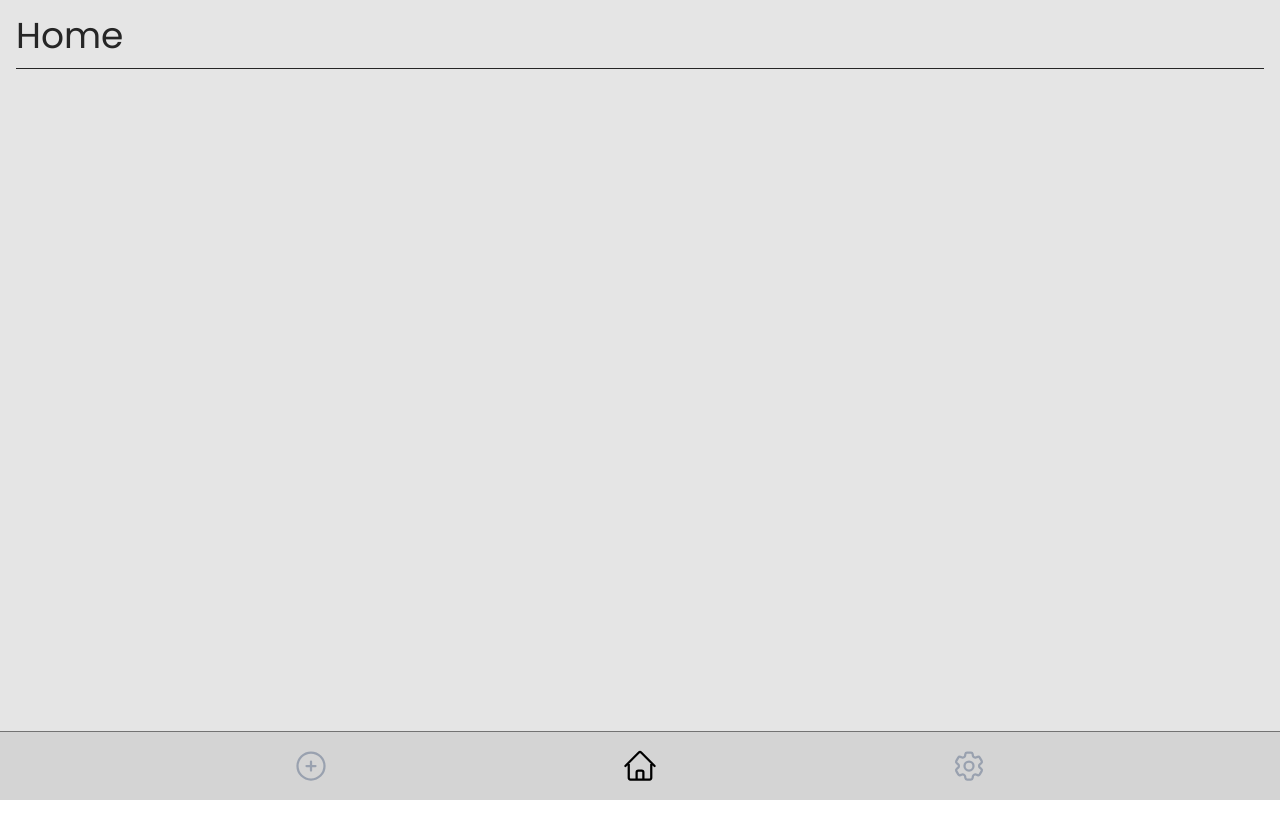
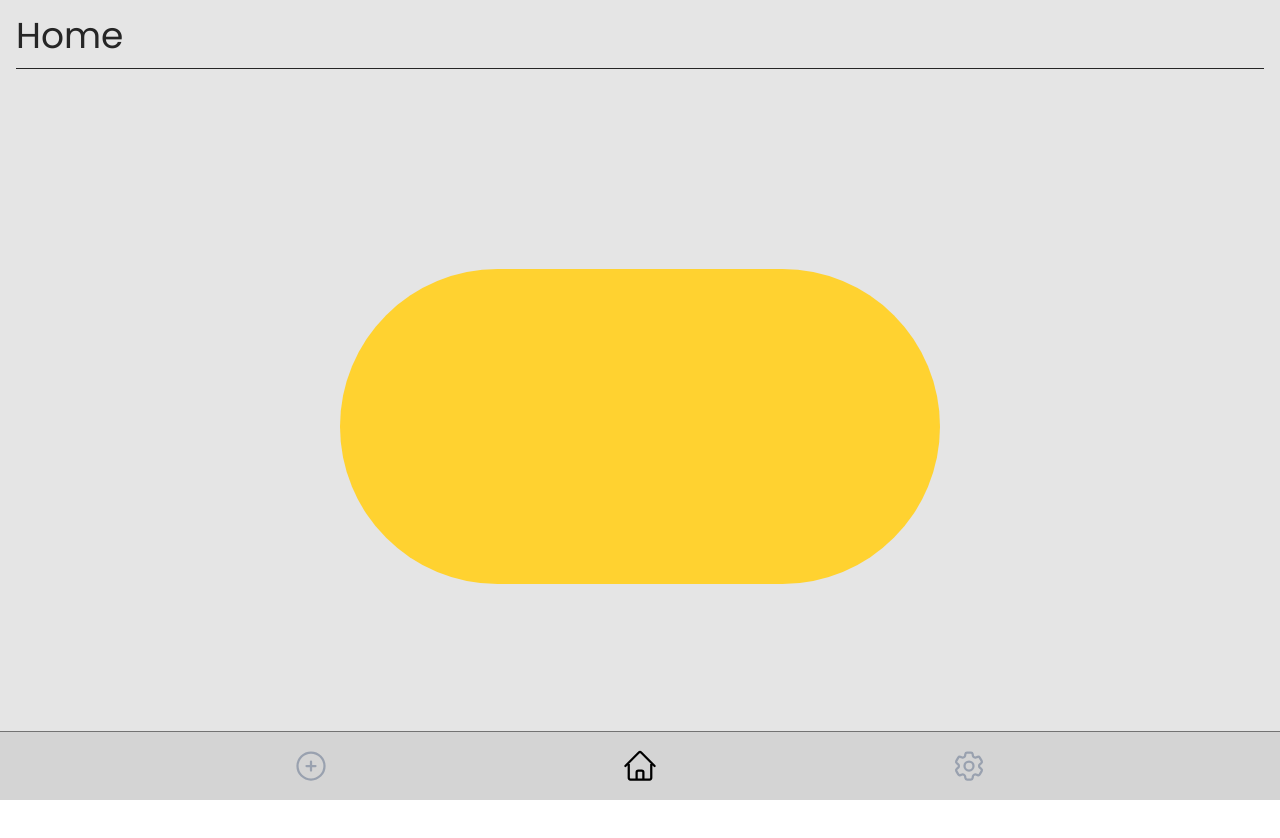
Before and after one commit to valencaligiuri/VacTrack, a Vue app: page / in a window 1280 px wide. Shown: the top 838 px of the page. Before the commit the page ends 800 px from the top, so only its background shows below. Built offline with nearby package versions, Linux system fonts and the light colour scheme.

Commit message:
refactor: enhance layout structure and improve viewport settings

```diff
--- a/index.html
+++ b/index.html
@@ -10,11 +10,11 @@
     <link rel="preconnect" href="https://fonts.gstatic.com" crossorigin>
     <link href="https://fonts.googleapis.com/css2?family=Poppins:ital,wght@0,100;0,200;0,300;0,400;0,500;0,600;0,700;0,800;0,900;1,100;1,200;1,300;1,400;1,500;1,600;1,700;1,800;1,900&display=swap" rel="stylesheet">
 
-    <meta name="viewport" content="width=device-width, initial-scale=1.0"/>
+    <meta name="viewport" content="width=device-width, initial-scale=1, maximum-scale=1, user-scalable=0"/>
     <title>VacTrack</title>
 </head>
 <body class="h-screen w-screen">
-<div id="app"></div>
+<div id="app" class="size-full"></div>
 <script type="module" src="/src/main.ts"></script>
 </body>
 </html>
--- a/src/components/navBar.vue
+++ b/src/components/navBar.vue
@@ -1,6 +1,6 @@
 <template>
   <nav
-    class="bg-neutral-300 dark:bg-neutral-800 fixed w-full z-20 bottom-0 start-0 border-t border-neutral-500 dark:border-neutral-600"
+    class="bg-neutral-300 dark:bg-neutral-800 sticky w-full z-20 bottom-0 start-0 border-t border-neutral-500 dark:border-neutral-600"
   >
     <div class="pt-4 pb-4">
       <ul class="flex flex-row justify-evenly">
--- a/src/layouts/mainLayout.vue
+++ b/src/layouts/mainLayout.vue
@@ -1,18 +1,14 @@
 <script setup lang="ts">
-
 import NavBar from "../components/navBar.vue";
 </script>
 
 <template>
-  <div class="min-h-screen min-w-screen p-4 container bg-neutral-200 dark:bg-neutral-900">
-
-    <div class="container-view text-neutral-800 dark:text-neutral-200">
+  <div class="size-full bg-neutral-200 dark:bg-neutral-900">
+    <div class="container-view size-full p-4 text-neutral-800 dark:text-neutral-200">
       <router-view></router-view>
     </div>
     <navBar></navBar>
   </div>
 </template>
 
-<style scoped>
-
-</style>
+<style scoped></style>
--- a/src/views/homeView.vue
+++ b/src/views/homeView.vue
@@ -1,12 +1,19 @@
-<script setup lang="ts">
-
-</script>
+<script setup lang="ts"></script>
 
 <template>
-  <h1 class="text-4xl">Home</h1>
-  <hr class="mt-3">
+  <div class="flex flex-col h-full">
+    <h1 class="text-4xl">Home</h1>
+    <hr class="mt-3" />
+
+    <div id="goal-container" class="flex-1 flex justify-center items-center">
+      <div
+        id="goal"
+        class="rounded-full bg-amber-300 h-[44%] w-full max-w-[600px]"
+      >
+        <!-- contenido -->
+      </div>
+    </div>
+  </div>
 </template>
 
-<style scoped>
-
-</style>
+<style scoped></style>
```
